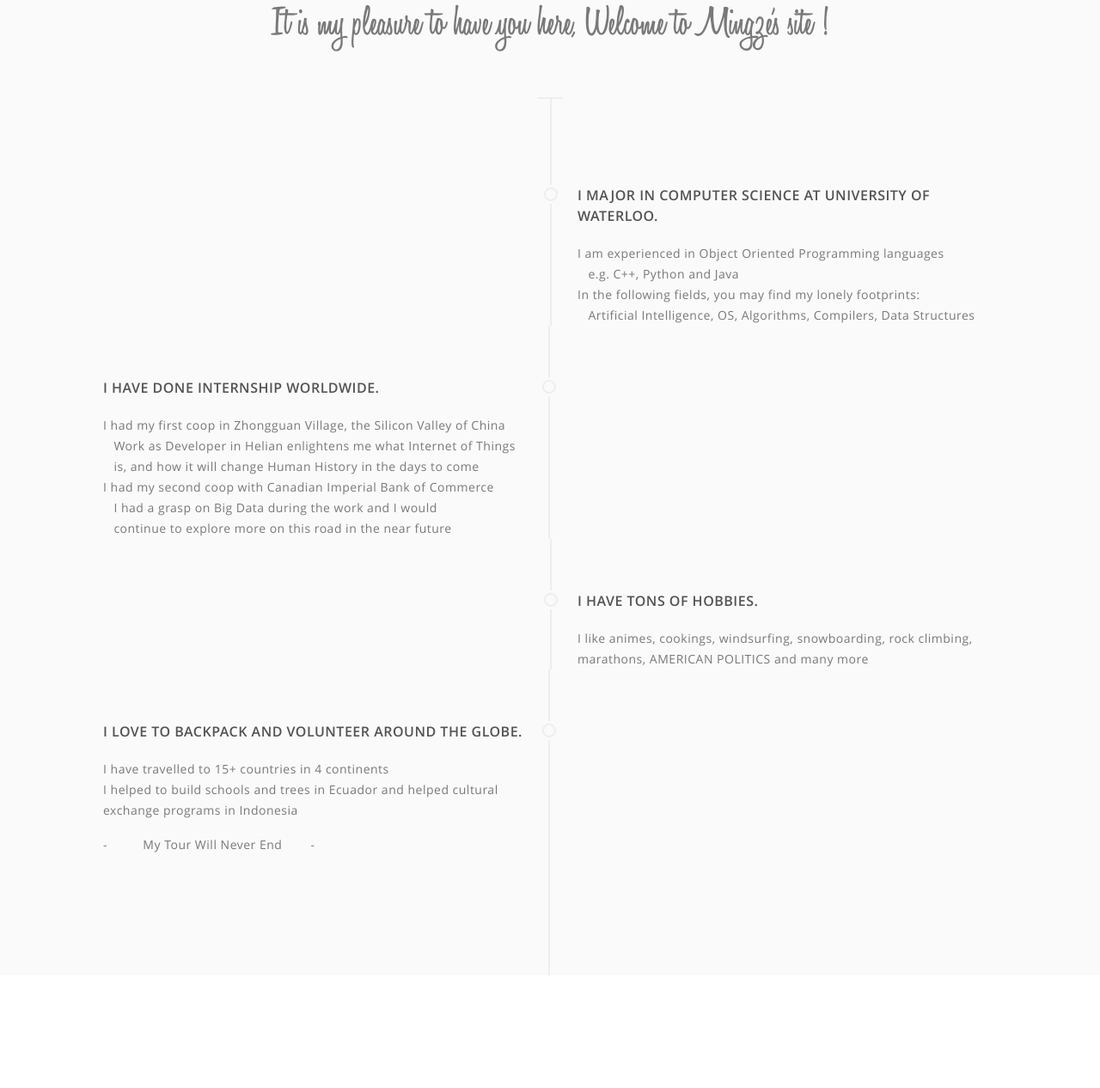
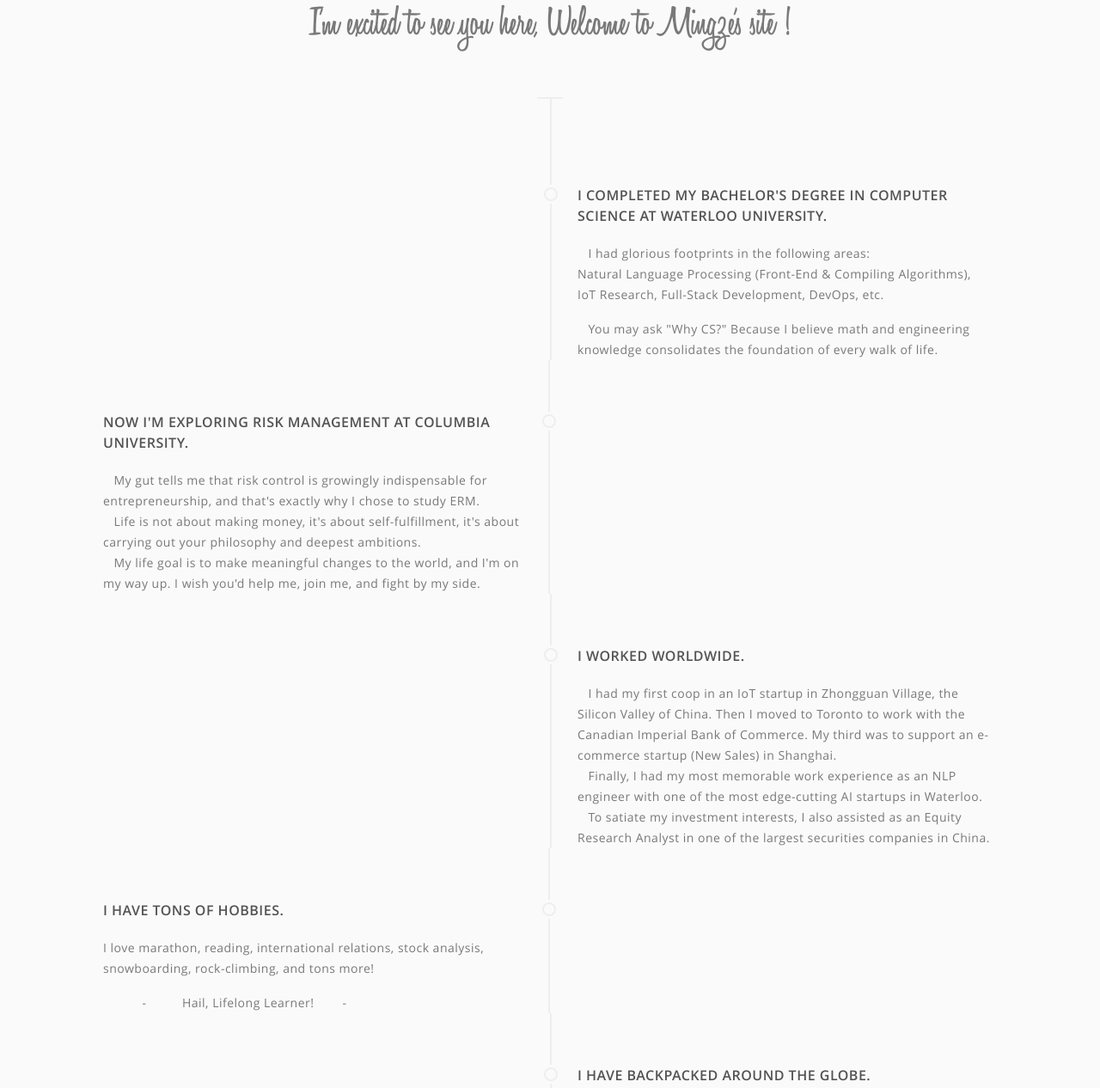
Before and after one commit to mingzelin/intro, a plain HTML site: page index.html in a window 1280 px wide. Shown: the part 1007-2273 px from the top of the page at 86% size. Drawn offline with Linux system fonts and the light colour scheme.

Commit message:
2021update1

```diff
--- a/index.html
+++ b/index.html
@@ -68,7 +68,7 @@
 <section class="about" id="about">
 	<div class="wrapper clearfix">
 		<p class="about_txt">
-			It is my pleasure to have you here,   Welcome to Mingze's site !
+			I'm excited to see you here,  Welcome to Mingze's site !
 		</p>
 
 		<div class="timeline">
@@ -77,46 +77,65 @@
 				<div class="right_row first">
 					<img src="img/timeline_cercle.png" alt="" title="" class="bullet_point"/>
 					<h2>
-						I major in Computer Science at University of Waterloo.
+						I completed my bachelor's degree in Computer Science at Waterloo University.
 					</h2>
-					<p>I am experienced in Object Oriented Programming languages</p>
-					<p>&nbsp&nbsp e.g. C++, Python and Java</p>
-					<p>In the following fields, you may find my lonely footprints: </p>
-					<p>&nbsp&nbsp  Artificial Intelligence, OS, Algorithms, Compilers, Data Structures</p>
+					<p>&nbsp&nbsp I had glorious footprints in the following areas: </p>
+					<p>Natural Language Processing (Front-End & Compiling Algorithms), </p>
+					<p>IoT Research, Full-Stack Development, DevOps, etc.</p>
+					</br>
+					<p>&nbsp&nbsp You may ask "Why CS?" Because I believe math and engineering knowledge consolidates the foundation of every walk of life. </p>
+				</div>
+			</div>
+
+
+	<div class="column">
+		<div class="left_row">
+			<img src="img/timeline_cercle.png" alt="" title="" class="bullet_point"/>
+			<h2>Now I'm exploring Risk Management at Columbia University.</h2>
+			<p>&nbsp&nbsp My gut tells me that risk control is growingly indispensable for entrepreneurship, and that's exactly why I chose to study ERM. </p>
+			<p>&nbsp&nbsp Life is not about making money, it's about self-fulfillment, it's about carrying out your philosophy and deepest ambitions. </p>
+			<p>&nbsp&nbsp My life goal is to make meaningful changes to the world, and I'm on my way up. I wish you'd help me, join me, and fight by my side. </p>
+		</div>
+	</div>
+
+
+
+
+			<div class="column">
+				<div class="right_row">
+					<img src="img/timeline_cercle.png" alt="" title="" class="bullet_point"/>
+					<h2>I worked worldwide.</h2>
+					<p>&nbsp&nbsp I had my first coop in an IoT startup in Zhongguan Village, the Silicon Valley of China.
+						Then I moved to Toronto to work with the Canadian Imperial Bank of Commerce.
+					My third was to support an e-commerce startup (New Sales) in Shanghai.</p>
+						<p>
+						&nbsp&nbsp Finally, I had my most memorable work experience as an NLP engineer with one of the most edge-cutting AI startups in Waterloo. </p>
+						<p> &nbsp&nbsp  To satiate my investment interests, I also assisted as an Equity Research Analyst in one of the largest securities companies in China.</p>
+
 				</div>
 			</div>
 
 			<div class="column">
 				<div class="left_row">
 					<img src="img/timeline_cercle.png" alt="" title="" class="bullet_point"/>
-					<h2>I have done internship worldwide.</h2>
-					<p>I had my first coop in Zhongguan Village, the Silicon Valley of China</p>
-					<p>&nbsp&nbsp Work as Developer in Helian enlightens me what Internet of Things </p>
-					<p>&nbsp&nbsp is, and how it will change Human History in the days to come</p>
-					<p>I had my second coop with Canadian Imperial Bank of Commerce </p>
-					<p>&nbsp&nbsp I had a grasp on Big Data during the work and I would </p>
-					<p>&nbsp&nbsp  continue to explore more on this road in the near future</p>
-
+					<h2>I have TONs OF hobbies.</h2>
+					<p>I love marathon, reading, international relations, stock analysis, snowboarding, rock-climbing, and tons more!</p>
+					</br>
+					<p>&nbsp&nbsp &nbsp&nbsp&nbsp&nbsp &nbsp&nbsp - &nbsp&nbsp &nbsp&nbsp &nbsp&nbsp  Hail, Lifelong Learner!  &nbsp&nbsp&nbsp&nbsp&nbsp&nbsp -</p>
 				</div>
 			</div>
 
 			<div class="column">
-				<div class="right_row">
+				<div class="right_row last">
 					<img src="img/timeline_cercle.png" alt="" title="" class="bullet_point"/>
-					<h2>I have TONs OF hobbies.</h2>
-					<p>I like animes, cookings, windsurfing, snowboarding, rock climbing, marathons, AMERICAN POLITICS and many more</p>
-					<p></p>
-				</div>
-			</div>
-
-			<div class="column">
-				<div class="left_row last">
-					<img src="img/timeline_cercle.png" alt="" title="" class="bullet_point"/>
-					<h2>I love to backpack and volunteer around the globe.</h2>
-					<p>I have travelled to 15+ countries in 4 continents</p>
-					<p>I helped to build schools and trees in Ecuador and helped cultural exchange programs in Indonesia</p>
+					<h2>I have backpacked around the globe.</h2>
+					<p>Travelled to 15+ countries in 4 continents.</p>
+					<p>Built schools and trees in Ecuador and taught in Indonesia.</p>
+					</br>
+					<p>I love to learn different cultures as much as I love to think. </p>
+					<p>I enjoy returning to mother nature as much as I enjoy being alive. </p>
 				  </br>
-					<p>- &nbsp&nbsp &nbsp&nbsp &nbsp&nbsp  My Tour Will Never End  &nbsp&nbsp&nbsp&nbsp&nbsp&nbsp -</p>	</div>
+					<p>&nbsp&nbsp &nbsp&nbsp&nbsp&nbsp &nbsp&nbsp - &nbsp&nbsp &nbsp&nbsp &nbsp&nbsp  My Tour Never Ends!  &nbsp&nbsp&nbsp&nbsp&nbsp&nbsp -</p>	</div>
 			</div>
 
 		</div><!--  end timeline  -->
@@ -183,7 +202,7 @@
 <footer>
 	<div class="wrapper clearfix">
 		<div class="copyrights">
-			<p>Copyright &copy; 2019.Mingze Lin.</p>
+			<p>Copyright &copy; 2021.Mingze Lin.</p>
 		</div>
 
 		<div class="social">
```
Also changed, not shown: contact.html (+7 -7 lines), 4 other files.
